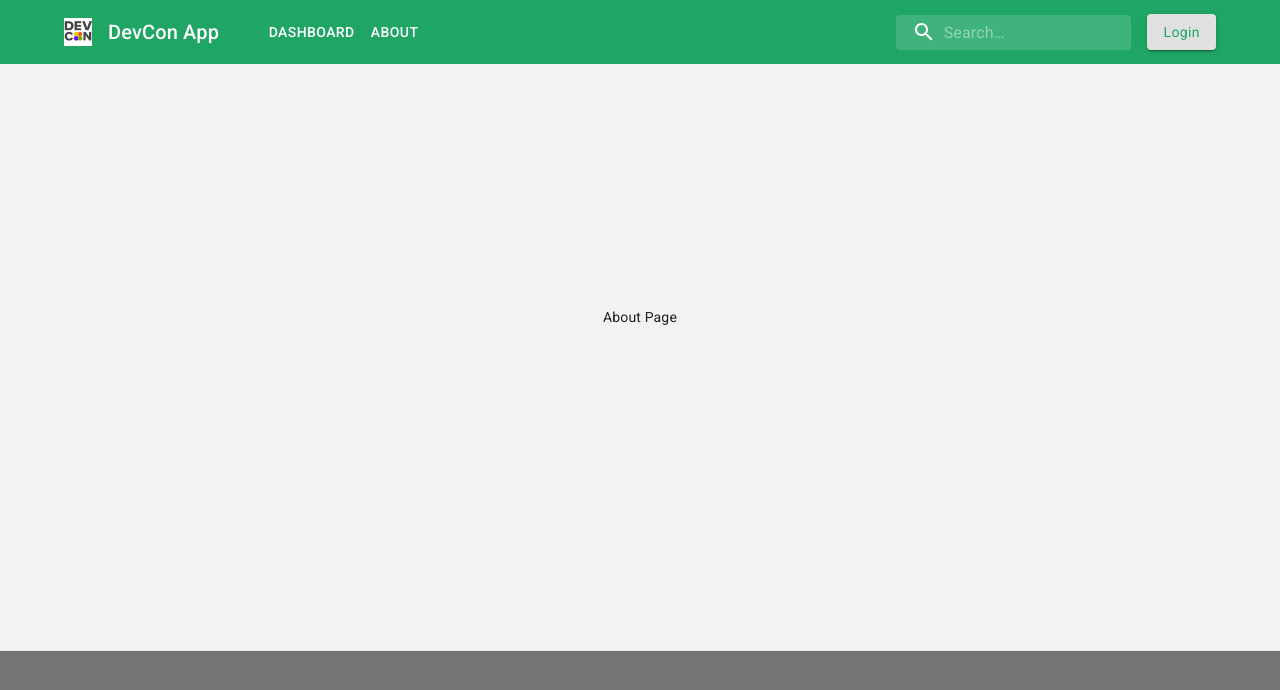
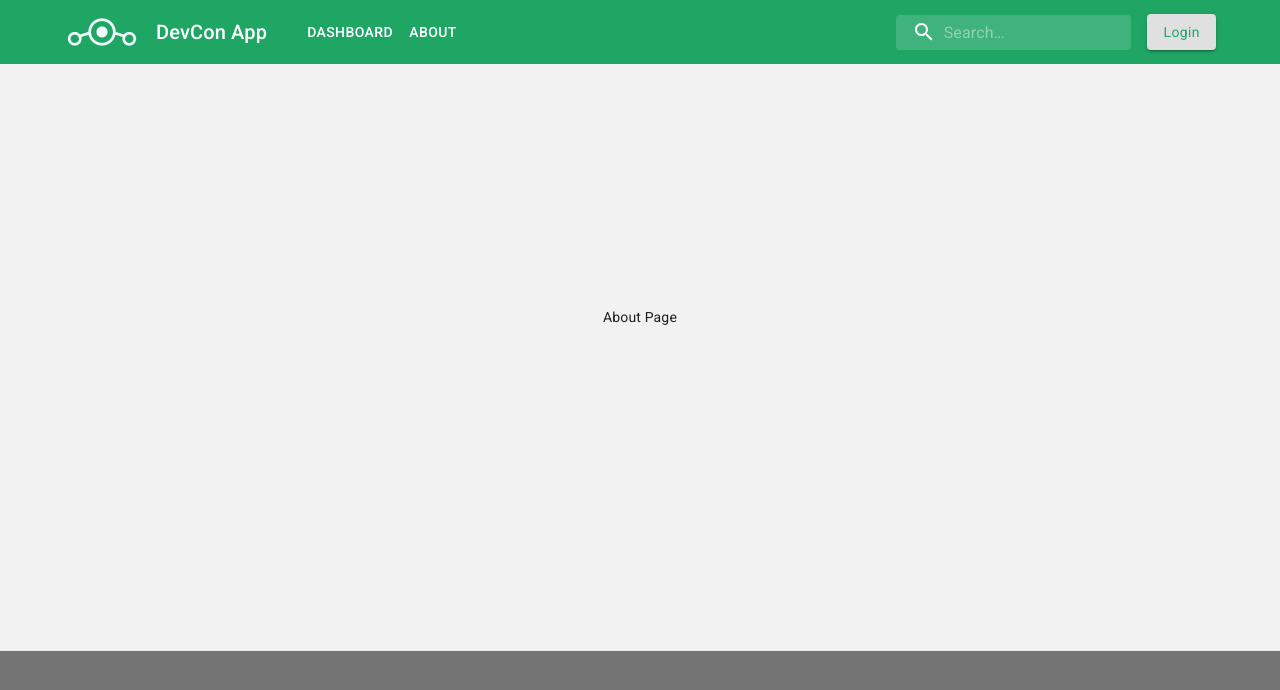
Before and after one commit to DevconDavao/devcon-davao-covid19-tracker-app, a Next.js app: page /About in a window 1280 px wide. Shown: the top 690 px of the page. Built offline with nearby package versions, Linux system fonts and the light colour scheme.

Commit message:
Updated logo and card width

```diff
--- a/components/Layout/Card/Card.js
+++ b/components/Layout/Card/Card.js
@@ -13,7 +13,7 @@ import Box from '@material-ui/core/Box';
 const useStyles = makeStyles(theme => ({
   root: {
     zIndex: 1,
-    width: '100%',
+    width: '90%',
     minHeight: '400px',
     padding: '2rem 4rem 1rem 4rem',
     marginBottom: '2rem',
@@ -78,13 +78,13 @@ export default function SimpleCard(props) {
           {data.hospital}
         </Typography>
         <Grid container spacing={3} style={{ padding: '0 5%' }}>
-          <Grid item xs={12} lg={6}>
+          <Grid item xs={12} lg={6} s={12}>
             <Grid container direction="row" spacing={2}>
               <Grid item xs={5} lg={6} justify="center">
                 <Paper className={classes.paper} elevation={0}>
                   <p className={classes.subtitle}>Total Cases</p>
                   <p className={classes.subvalue}>
-  New Cases: <strong>{data.new_cases}</strong>
+                    New Cases: <strong>{data.new_cases}</strong>
                   </p>
                 </Paper>
               </Grid>
@@ -95,13 +95,14 @@ export default function SimpleCard(props) {
               </Grid>
             </Grid>
           </Grid>
-          <Grid item xs={12} lg={6}>
+          <Grid item xs={12} lg={6} s={12}>
             <Grid container direction="row" spacing={2}>
               <Grid item xs={5} lg={6} justify="center">
                 <Paper className={classes.paper} elevation={0}>
                   <p className={classes.subtitle}>Recoveries</p>
                   <p className={classes.subvalue}>
-  New recoveries reported: <strong>{data.new_recoveries}</strong>
+                    New recoveries reported:{' '}
+                    <strong>{data.new_recoveries}</strong>
                   </p>
                 </Paper>
               </Grid>
@@ -122,7 +123,7 @@ export default function SimpleCard(props) {
                 <Paper elevation={0} className={classes.paper} elevation={0}>
                   <p className={classes.secsubtitle}>Suspects</p>
                   <p className={classes.secsubvalue}>
-  New suspects reported: <strong>{data.new_suspects}</strong>
+                    New suspects reported: <strong>{data.new_suspects}</strong>
                   </p>
                 </Paper>
               </Grid>
@@ -145,7 +146,7 @@ export default function SimpleCard(props) {
               </Grid>
               <Grid item xs={6} justify="center">
                 <Paper className={classes.paper} elevation={0}>
-  <h1 className={classes.secvalue}>{data.active_cases}</h1>
+                  <h1 className={classes.secvalue}>{data.active_cases}</h1>
                 </Paper>
               </Grid>
             </Grid>
@@ -156,7 +157,7 @@ export default function SimpleCard(props) {
                 <Paper className={classes.paper} elevation={0}>
                   <p className={classes.secsubtitle}>Deaths</p>
                   <p className={classes.secsubvalue}>
-  New deaths: <strong>{data.new_deaths}</strong>
+                    New deaths: <strong>{data.new_deaths}</strong>
                   </p>
                 </Paper>
               </Grid>
--- a/components/Layout/Carousel/Carousel.js
+++ b/components/Layout/Carousel/Carousel.js
@@ -111,7 +111,7 @@ export default function Carousel() {
             onClick={handleNext}
             disabled={activeStep === maxSteps - 1}
           >
-            Next
+            {/* Next */}
             {theme.direction === 'rtl' ? (
               <KeyboardArrowLeft />
             ) : (
@@ -126,7 +126,7 @@ export default function Carousel() {
             ) : (
               <KeyboardArrowLeft />
             )}
-            Back
+            {/* Back */}
           </Button>
         }
       />
--- a/components/Layout/Nav/Nav.js
+++ b/components/Layout/Nav/Nav.js
@@ -23,21 +23,22 @@ const useStyles = makeStyles(theme => ({
     width: '100%',
   },
   logo: {
-    width: '2em',
-    marginRight: '1rem'
+    width: 76,
+    height: 38,
+    marginRight: '1rem',
   },
   navigation: {
     display: 'none',
     [theme.breakpoints.up('sm')]: {
       display: 'block',
-    }
+    },
   },
   menuButton: {
     marginRight: theme.spacing(2),
     display: 'block',
     [theme.breakpoints.up('sm')]: {
       display: 'none',
-    }
+    },
   },
   title: {
     // display: 'none',
@@ -65,9 +66,9 @@ const useStyles = makeStyles(theme => ({
     [theme.breakpoints.up('sm')]: {
       marginLeft: theme.spacing(3),
       width: 'auto',
-      display: 'block'
+      display: 'block',
     },
-    display: 'none'
+    display: 'none',
   },
   searchIcon: {
     padding: theme.spacing(0, 2),
@@ -190,8 +191,8 @@ export default function Nav() {
   return (
     <div className={classes.grow}>
       <AppBar position="static">
-        <Toolbar style={{ padding: '0 5%', backgroundColor: '#1FA665'}}>
-          < IconButton
+        <Toolbar style={{ padding: '0 5%', backgroundColor: '#1FA665' }}>
+          <IconButton
             edge="start"
             className={classes.menuButton}
             color="inherit"
@@ -199,14 +200,18 @@ export default function Nav() {
           >
             <MenuIcon />
           </IconButton>
-          <img className={classes.logo} src="./devcon.png" />
+          <img className={classes.logo} src="./logo.png" />
           <Typography className={classes.title} variant="h6" noWrap>
             DevCon App
           </Typography>
           <div className={classes.grow}>
             <div className={classes.navigation}>
-              <Button href="/Dashboard" style={{color:'white'}}>Dashboard</Button>
-              <Button href="/About" style={{color:'white'}}>About</Button>
+              <Button href="/" style={{ color: 'white' }}>
+                Dashboard
+              </Button>
+              <Button href="/About" style={{ color: 'white' }}>
+                About
+              </Button>
             </div>
           </div>
           <div className={classes.search}>
@@ -250,7 +255,9 @@ export default function Nav() {
                 </IconButton>
               </>
             ) : (
-              <Button variant="contained" className={classes.loginBtn}>Login</Button>
+              <Button variant="contained" className={classes.loginBtn}>
+                Login
+              </Button>
             )}
           </div>
           <div className={classes.sectionMobile}>
```
Also changed, not shown: assets/logo.png (deleted).
